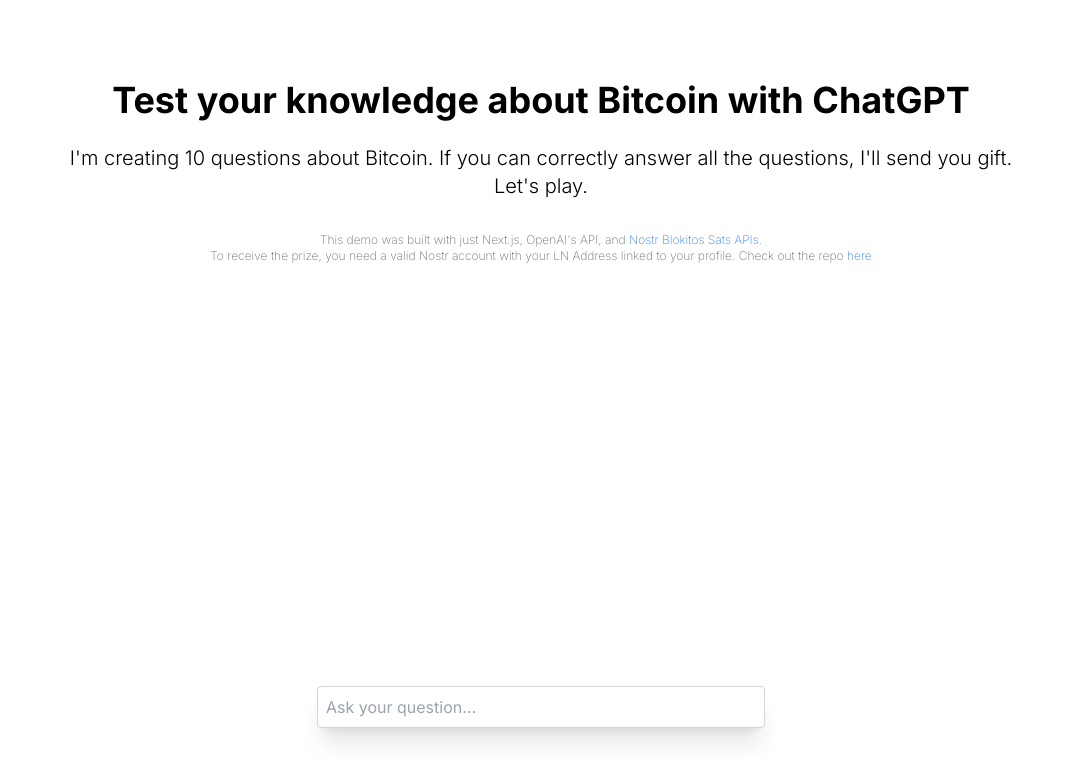
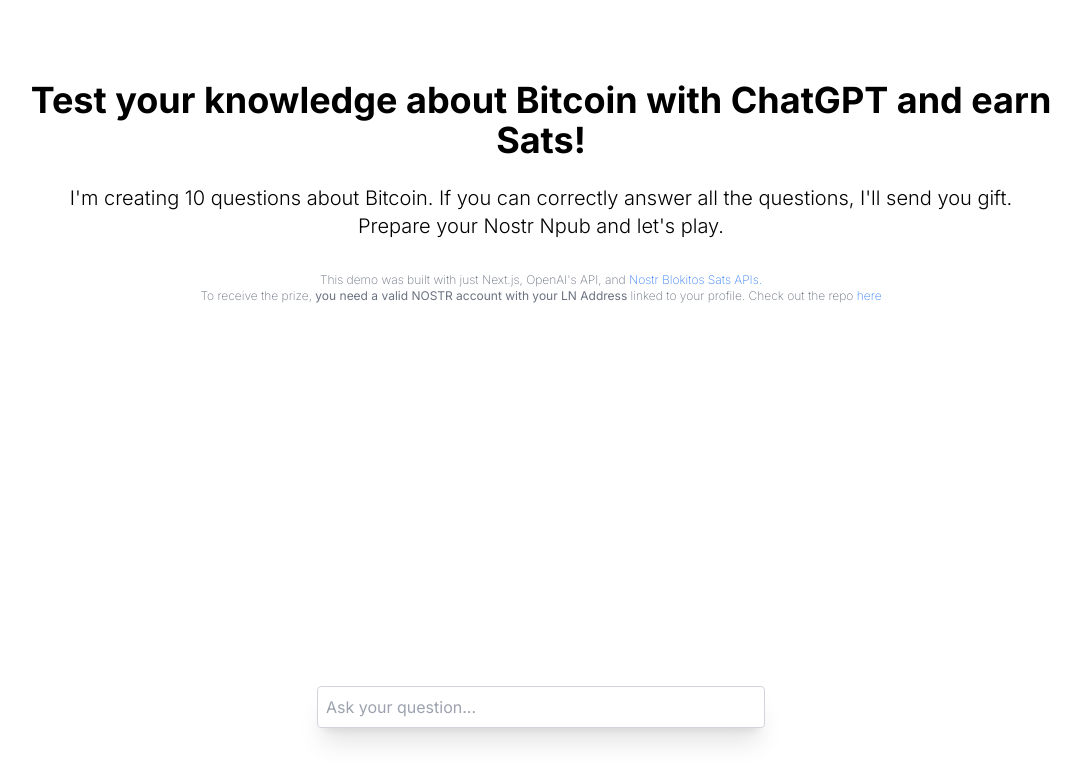
Before and after one commit to eddieoz/satoshiquiz, a Next.js app: page / in a window 1280 px wide. Shown: the top 782 px of the page, without its empty margins (99-1180 px from the left). Built offline with nearby package versions, Linux system fonts and the light colour scheme.

Commit message:
Improve message

```diff
--- a/app/page.tsx
+++ b/app/page.tsx
@@ -7,8 +7,8 @@ export default function Chat() {
   return (
     <div>
       <div className="container mx-auto px-10 md:px-28">
-        <h1 className="text-4xl font-bold text-center pt-20 pb-6">Test your knowledge about Bitcoin with ChatGPT</h1>
-        <h2 className="text-md md:text-xl font-light text-center pb-8 px-8 lg:px-26">I'm creating 10 questions about Bitcoin. If you can correctly answer all the questions, I'll send you gift. Let's play.</h2>
+        <h1 className="text-4xl font-bold text-center pt-20 pb-6">Test your knowledge about Bitcoin with ChatGPT and earn Sats!</h1>
+        <h2 className="text-md md:text-xl font-light text-center pb-8 px-8 lg:px-26">I'm creating 10 questions about Bitcoin. If you can correctly answer all the questions, I'll send you gift. <br />Prepare your Nostr Npub and let's play.</h2>
         <p className="text-xs font-extralight text-gray-500 text-center xs:px-24">
           This demo was built with just Next.js, OpenAI's API, and{' '}
           <a
@@ -20,7 +20,7 @@ export default function Chat() {
           </a>
           </p>
           <p className="text-xs font-extralight text-gray-500 text-center xs:px-24">
-            To receive the prize, you need a valid Nostr account with your LN Address linked to your profile. Check out the repo{' '}
+            To receive the prize, <b>you need a valid NOSTR account with your LN Address</b> linked to your profile. Check out the repo{' '}
           <a
             href="https://github.com/eddieoz/satoshiquiz"
             className="text-blue-500 hover:underline"
```
